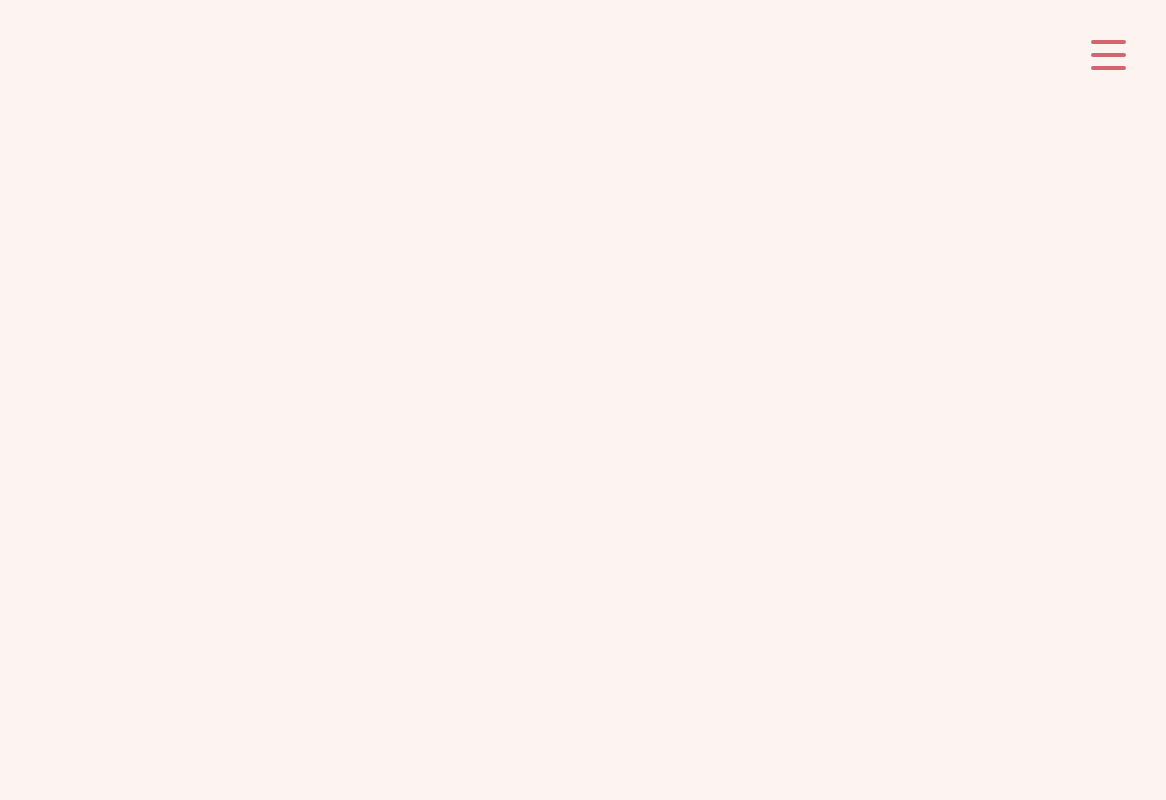
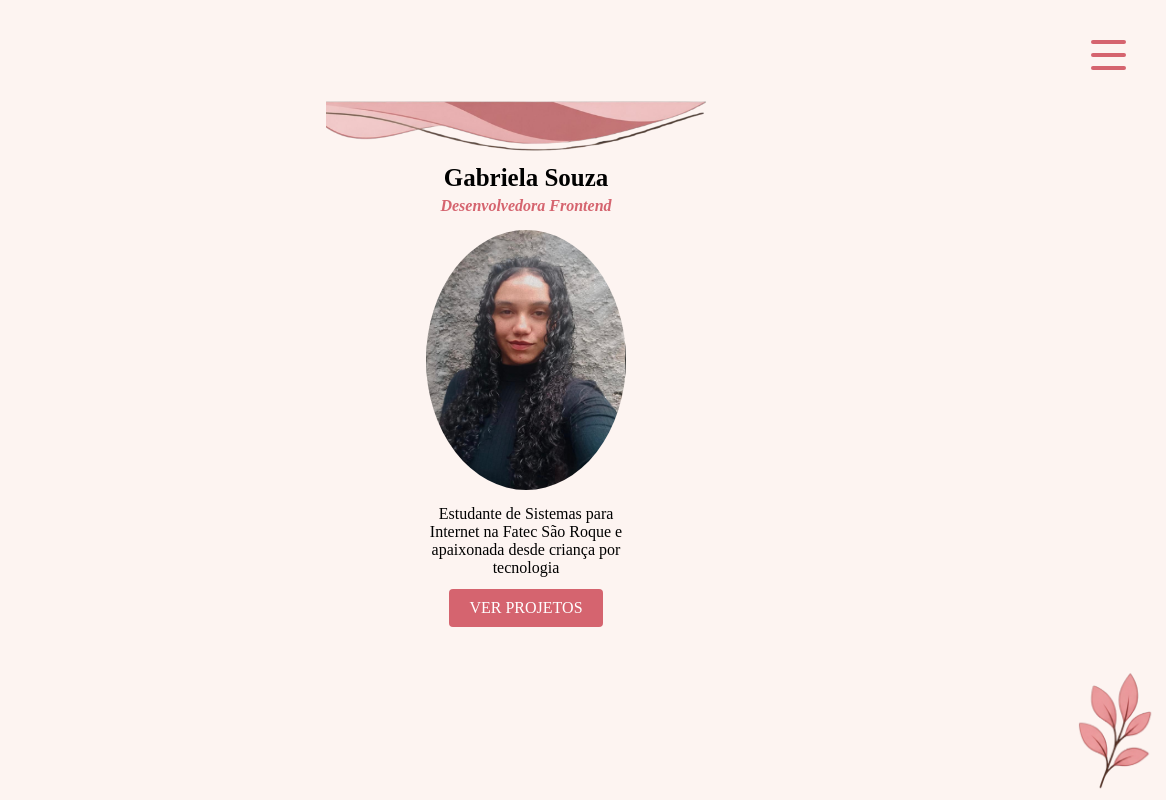
Before and after one commit to GabrielaSouzaDev/portfolio, a plain HTML site: page index.html in a window 1280 px wide. Shown: the full height of the page, 114-1280 px from the left. Drawn offline with Linux system fonts and the light colour scheme.

Commit message:
seção de inicio

```diff
--- a/assets/css/reset.css
+++ b/assets/css/reset.css
@@ -9,13 +9,8 @@
 
 }
 
-* body {
+* {
     padding: 0;
     margin: 0;
     box-sizing: border-box;
-    background-color: var(--fundo);
-    color: var(--texto-black);
-    display: flex;
-    position: relative;
-    height: 100vh;
 }
--- a/assets/css/style.css
+++ b/assets/css/style.css
@@ -1,3 +1,15 @@
+/* MOBILE */
+
+body {
+    background-color: var(--fundo);
+    color: var(--texto-black);
+    display: flex;
+    flex-direction: column;
+    position: relative;
+    height: 100vh;
+}
+
+/* CABEÇALHO */
 .logo {
     width: 100px;
     height: 100px;
@@ -7,6 +19,67 @@
     z-index: 4;
 }
 
+/* INÍCIO */
+.inicio {
+    display: flex;
+    flex-direction: column;
+    justify-content: center;
+    align-items: center;
+    position: relative;
+}
+
+.onda {
+    transform: rotate(180deg);
+    width: 400px;
+    margin-top: 100px;
+}
+
+h1 {
+    font-size: 25px;
+    text-align: center;
+    margin-top: 10px;
+}
+
+span {
+    text-align: center;
+    color: var(--secundaria);
+    font-style: italic;
+    font-weight: 600;
+    margin-top: 5px;
+}
+
+.foto {
+    width: 200px;
+    height: 260px;
+    border-radius: 50%;
+    margin: 15px;
+}
+
+p {
+    width: 200px;
+    text-align: center;
+}
+
+.botao {
+    border-radius: 4px;
+    padding: 10px 20px;
+    margin-top: 12px;
+    text-decoration: none;
+    color: var(--texto-white);
+    background-color: var(--secundaria);
+}
+
+.folha-rosa {
+    width: 80px;
+    height: 130px;
+    position: fixed;
+    bottom: 10px;
+    right: 10px;
+}
+
+/* SOBRE */
+
+
 /* DESKTOP */
 @media (min-width: 1440px) {
 
@@ -15,6 +88,7 @@
         margin-right: 40px;
     }
 
+    /* CABEÇALHO */
     header {
         display: flex;
         justify-content: space-between;
@@ -73,4 +147,7 @@
         color: var(--secundaria);
     }
 
+    /* INÍCIO */
+
+
 }
--- a/index.html
+++ b/index.html
@@ -54,10 +54,38 @@
 
     <main>
 
+        <section class="inicio">
+            <img class="onda" src="./assets/images/elementos/onda.png" alt="onda">
+            <h1>Gabriela Souza</h1>
+            <span>Desenvolvedora Frontend</span>
+
+            <img class="foto" src="./assets/images/foto.jpg" alt="foto Gabriela">
+
+            <p>Estudante de Sistemas para Internet na Fatec São Roque e apaixonada desde criança por tecnologia</p>
+            <a class="botao" href="#">
+                VER PROJETOS
+            </a>
+            <img class="folha-rosa" src="./assets/images/elementos/folha-rosa.png" alt="folha-rosa">
+        </section>
+
+        <!-- <section>Sobre</section>
+
+        <section>Habilidades</section>
+
+        <section>Disciplinas</section>
+
+        <section>Projetos</section> -->
+
     </main>
 
-    <footer>
+    <footer class="rodape">
+        <!-- <h3>Contatos</h3>
 
+        <div class="redes">
+            <img src="" alt="linkedin">
+            <img src="" alt="Github">
+            <img src="" alt="Instagram">
+        </div> -->
     </footer>
 </body>
 </html>
```
Also changed, not shown: assets/images/foto.jpg (added), 3 other files.
